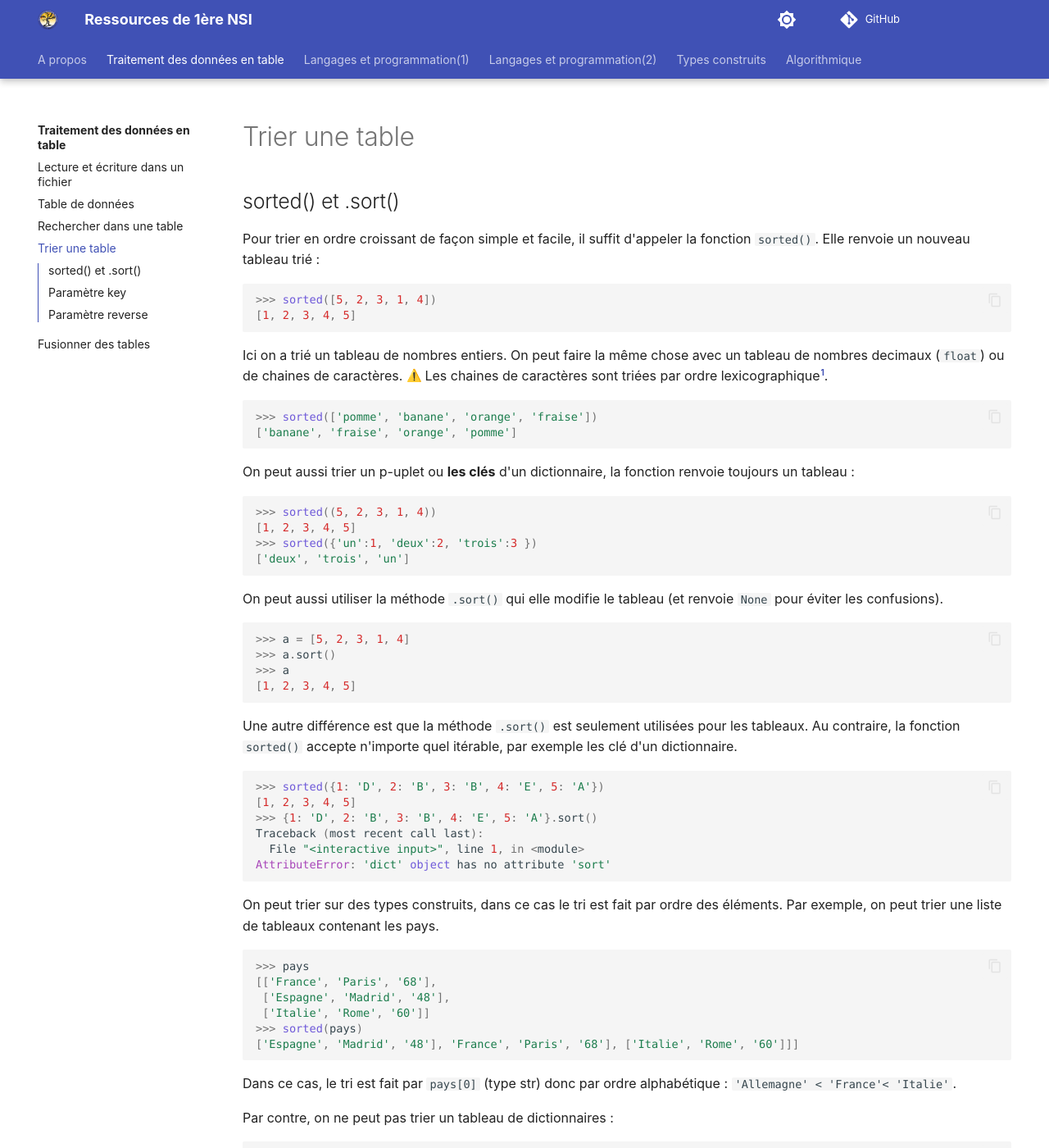
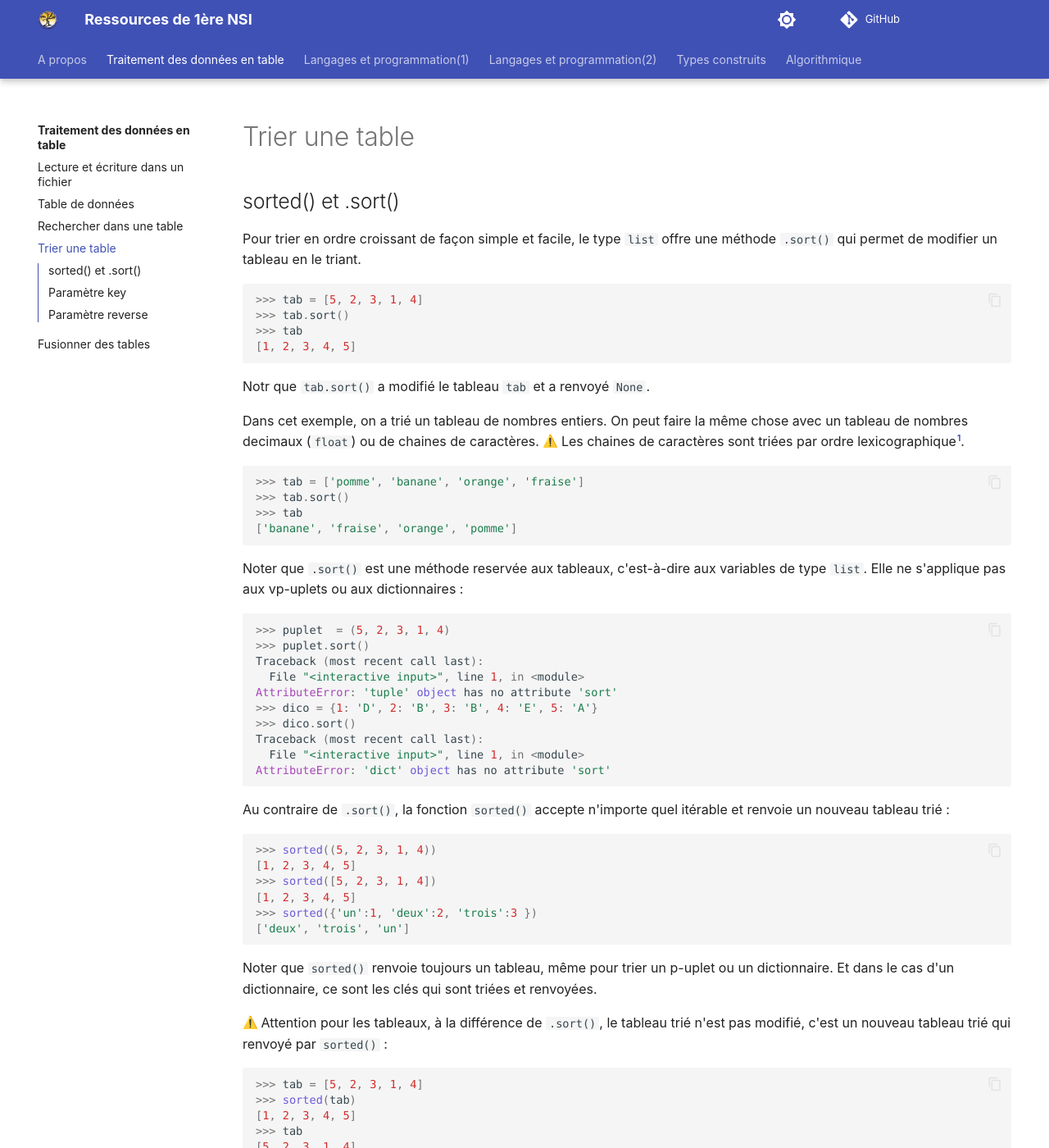
Before and after one commit to fab-perez/NSI-1, an MkDocs documentation site: the page built from docs/donnees-en-tables/4-trier-une-table.md, in a window 1280 px wide and 1400 px high. Shown: the whole window at 82% size. Built offline with MkDocs 1.6.1 and Material for MkDocs 9.7.7, drawn with Linux system fonts in a browser that asks for light colours; emoji names are drawn with the system emoji font; comment, search, counter and statistics services are not loaded; some of the changed text lies outside the part shown.

Commit message:
Add files via upload

````diff
--- a/docs/donnees-en-tables/4-trier-une-table.md
+++ b/docs/donnees-en-tables/4-trier-une-table.md
@@ -2,52 +2,76 @@
 
 ## sorted() et .sort()
 
-Pour trier en ordre croissant de façon simple et facile, il suffit d'appeler la fonction `sorted()`. Elle renvoie un nouveau tableau trié :
+Pour trier en ordre croissant de façon simple et facile, le type `list` offre une méthode `.sort()` qui permet de modifier un tableau en le triant.
 
 ``` py
->>> sorted([5, 2, 3, 1, 4])
+>>> tab = [5, 2, 3, 1, 4]
+>>> tab.sort()
+>>> tab
 [1, 2, 3, 4, 5]
 ```
+Notr que `tab.sort()` a modifié le tableau `tab` et a renvoyé `None`.
 
-Ici on a trié un tableau de nombres entiers. On peut faire la même chose avec un tableau de nombres decimaux (`float`)  ou de chaines de caractères. :warning: Les chaines de caractères sont triées par ordre lexicographique[^4.1].
+
+Dans cet exemple, on a trié un tableau de nombres entiers. On peut faire la même chose avec un tableau de nombres decimaux (`float`)  ou de chaines de caractères. :warning: Les chaines de caractères sont triées par ordre lexicographique[^4.1].
 
 [^4.1]: On commence par comparer les  codes Unicode du premier caractère de chaque chaîne, puis en cas d'égalité le second caractère, et ainsi de suite comme dans un dictionnaire. Attention aux majuscules et aux nombres, '11' est plus petit que '2' !
 
 ``` py
->>> sorted(['pomme', 'banane', 'orange', 'fraise'])
+>>> tab = ['pomme', 'banane', 'orange', 'fraise']
+>>> tab.sort()
+>>> tab
 ['banane', 'fraise', 'orange', 'pomme']
 ```
 
-On peut aussi trier un p-uplet ou **les clés** d'un dictionnaire, la fonction renvoie toujours un tableau :
+
+Noter que  `.sort()` est une méthode reservée aux tableaux, c'est-à-dire aux variables de type `list`. Elle ne s'applique pas aux vp-uplets ou aux dictionnaires :
 
 ``` py
->>> sorted((5, 2, 3, 1, 4))
-[1, 2, 3, 4, 5]
->>> sorted({'un':1, 'deux':2, 'trois':3 })
-['deux', 'trois', 'un']
-```
-
-On peut aussi utiliser la méthode `.sort()` qui elle modifie le tableau (et renvoie `None` pour éviter les confusions).
-
-``` py
->>> a = [5, 2, 3, 1, 4]
->>> a.sort()
->>> a
-[1, 2, 3, 4, 5]
-```
-
-Une autre différence est que la méthode `.sort()` est seulement utilisées pour les tableaux. Au contraire, la fonction `sorted()` accepte n'importe quel itérable, par exemple les clé d'un dictionnaire.
-
-``` py
->>> sorted({1: 'D', 2: 'B', 3: 'B', 4: 'E', 5: 'A'})
-[1, 2, 3, 4, 5]
->>> {1: 'D', 2: 'B', 3: 'B', 4: 'E', 5: 'A'}.sort()
+>>> puplet  = (5, 2, 3, 1, 4)
+>>> puplet.sort()
+Traceback (most recent call last):
+  File "<interactive input>", line 1, in <module>
+AttributeError: 'tuple' object has no attribute 'sort'
+>>> dico = {1: 'D', 2: 'B', 3: 'B', 4: 'E', 5: 'A'}
+>>> dico.sort()
 Traceback (most recent call last):
   File "<interactive input>", line 1, in <module>
 AttributeError: 'dict' object has no attribute 'sort'
 ```
 
-On peut trier sur des types construits, dans ce cas le tri est fait par ordre des éléments. Par exemple, on peut trier une liste de tableaux contenant les pays.
+
+Au contraire de `.sort()`, la fonction `sorted()` accepte n'importe quel itérable et renvoie un nouveau tableau trié  :
+
+``` py
+>>> sorted((5, 2, 3, 1, 4))
+[1, 2, 3, 4, 5]
+>>> sorted([5, 2, 3, 1, 4])
+[1, 2, 3, 4, 5]
+>>> sorted({'un':1, 'deux':2, 'trois':3 })
+['deux', 'trois', 'un']
+```
+Noter que `sorted()` renvoie toujours un tableau, même pour trier un p-uplet ou un dictionnaire. Et dans le cas d'un dictionnaire, ce sont les clés qui sont triées et renvoyées.
+
+:warning: Attention pour les tableaux, à la différence de `.sort()`, le tableau trié n'est pas modifié, c'est un nouveau tableau trié qui renvoyé par `sorted()` :
+
+
+``` py
+>>> tab = [5, 2, 3, 1, 4]
+>>> sorted(tab)
+[1, 2, 3, 4, 5]
+>>> tab
+[5, 2, 3, 1, 4]
+>>> tab = [5, 2, 3, 1, 4]
+>>> tab_trie = sorted(tab)
+>>> tab
+[5, 2, 3, 1, 4]
+>>> tab_trie
+[1, 2, 3, 4, 5]
+```
+
+
+On peut trier sur des types construits, dans ce cas le tri est fait par ordre des éléments. Par exemple, pour trier notre tableau de tableaux `pays`.
 
 ``` py
 >>> pays
@@ -57,8 +81,7 @@ On peut trier sur des types construits, dans ce cas le tri est fait par ordre de
 >>> sorted(pays)
 ['Espagne', 'Madrid', '48'], 'France', 'Paris', '68'], ['Italie', 'Rome', '60']]]
 ```
-
-Dans ce cas, le tri est fait par `pays[0]` (type str) donc par ordre alphabétique :  `'Allemagne' < 'France'< 'Italie' `.
+Dans ce cas, le tri se fait en comparant les premières valeurs de chaque sous-tableau  :  `'Espagne' < 'France'< 'Italie' `.
 
 Par contre, on ne peut pas trier un tableau de dictionnaires :
 
@@ -71,11 +94,12 @@ Traceback (most recent call last):
   File "<interactive input>", line 1, in <module>
 TypeError: '<' not supported between instances of 'dict' and 'dict'
 ```
-
+On ne peut pas comparer les dictionnaire, il faut préciser une clé de tri.
 
 ## Paramètre key
 
 `.sort()` et `sorted()` acceptent un paramètre nommé `key` permettant de spécifier une fonction à appeler sur chaque élément du tableau afin d'effectuer des comparaisons.
+
 Par exemple, on peut modifier l'ordre de tri d'un tableau de nombres au format `str` :
 
 ``` py
@@ -100,7 +124,7 @@ De la même façon, le paramètre `key` permet de trier une table en précisant
 
 ```
 
-On peut utiliser une fonction `popul` qui renvoie la population convertie en nombre entier :
+On peut écrire une fonction `popul` qui renvoie le champs population de chaque pays converti en nombre entier :
 
 ``` py
 def popul(x):
````
Also changed, not shown: docs/donnees-en-tables/2-table-de-donnees.md (+1 -1 lines), docs/donnees-en-tables/3-rechercher-dans-une-table.md (+6 -7 lines).
